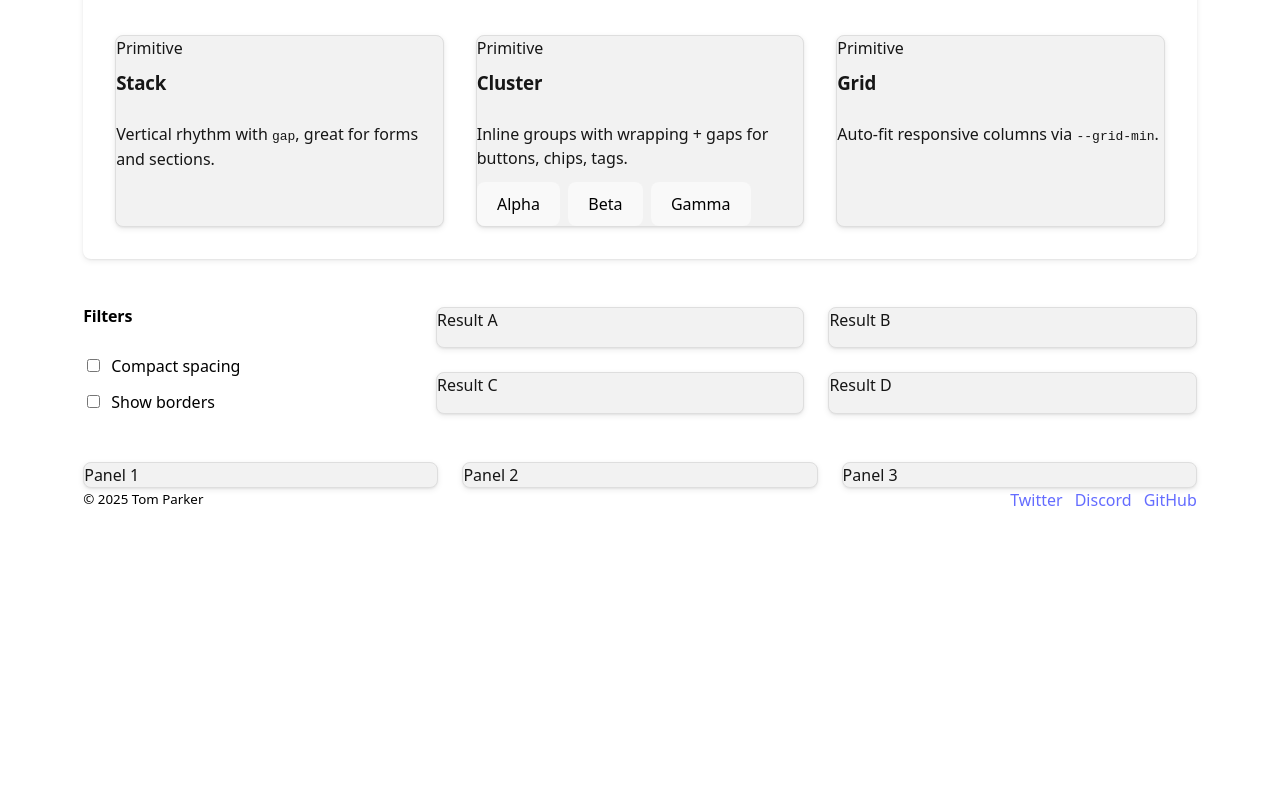
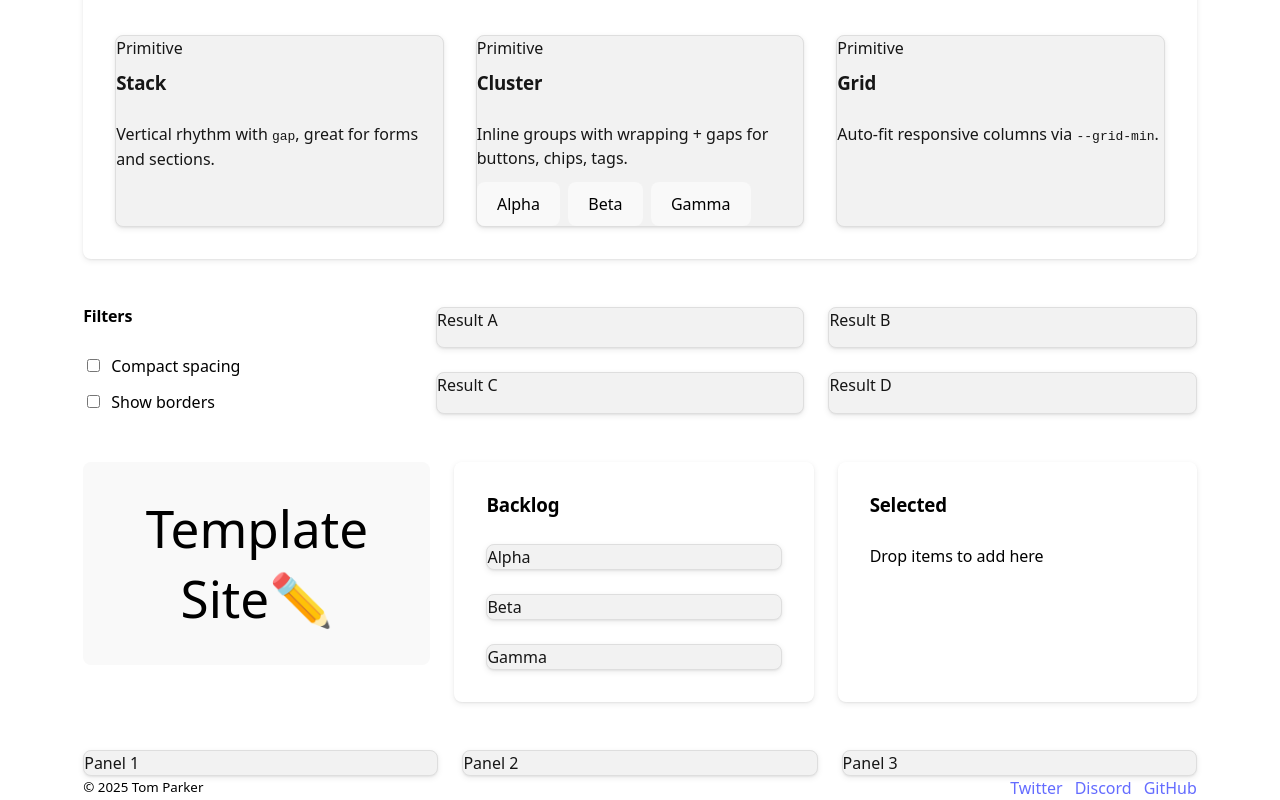
Before and after one commit to tomjparker/SignalBoard, a React (Vite) app in the folder web/: page / in a window 1280 px wide. Shown: the part 1022-1822 px from the top of the page. Before the commit the page ends 1534 px from the top, so only its background shows below. Built offline with nearby package versions, Linux system fonts and the light colour scheme.

Commit message:
one more type error to resolve

```diff
--- a/web/src/App.tsx
+++ b/web/src/App.tsx
@@ -1,12 +1,164 @@
-import { useState } from 'react';
+import { useState, useRef, useEffect } from 'react';
 // import Eclipse from "@/assets";
 // import Sun from "@/assets/sun-icon.png";
 
 /**
  * Imported global CSS once already in main.tsx:
  */
+
+function EditableText({
+  value,
+  onChange,
+  placeholder = "Click to edit…",
+}: {
+  value: string;
+  onChange: (next: string) => void;
+  placeholder?: string;
+}) {
+  const [editing, setEditing] = useState(false);
+  const [draft, setDraft] = useState(value);
+  const inputRef = useRef<HTMLInputElement>(null);
+
+  useEffect(() => {
+    setDraft(value);
+  }, [value]);
+
+  useEffect(() => {
+    if (editing) inputRef.current?.focus();
+  }, [editing]);
+
+  function commit() {
+    if (draft !== value) onChange(draft.trim());
+    setEditing(false);
+  }
+  function cancel() {
+    setDraft(value);
+    setEditing(false);
+  }
+
+  if (!editing) {
+    return (
+      <button
+        type="button"
+        className="inline-flex items-center gap-2 px-2 py-1 rounded hover:bg-neutral-100"
+        onClick={() => setEditing(true)}
+        aria-label="Edit text"
+        title="Click to edit"
+      >
+        <span className={value ? "" : "muted"}>
+          {value || placeholder}
+        </span>
+        <span aria-hidden>✏️</span>
+      </button>
+    );
+  }
+
+  return (
+    <div className="inline-flex items-center gap-2">
+      <input
+        ref={inputRef}
+        className="border rounded px-2 py-1"
+        value={draft}
+        onChange={(e) => setDraft(e.target.value)}
+        onBlur={commit}
+        onKeyDown={(e) => {
+          if (e.key === "Enter") commit();
+          if (e.key === "Escape") cancel();
+        }}
+      />
+      <button className="text-sm" onClick={commit}>Save</button>
+      <button className="text-sm" onClick={cancel}>Cancel</button>
+    </div>
+  );
+}
+
+type Item = { id: string; label: string };
+
+function DraggableCard({ item }: { item: Item }) {
+  return (
+    <div
+      draggable
+      onDragStart={(e) => {
+        e.dataTransfer.setData("text/plain", item.id);
+        e.dataTransfer.effectAllowed = "move";
+      }}
+      className="card px-3 py-2 cursor-move"
+      role="listitem"
+      aria-label={`Drag ${item.label}`}
+      title="Drag me"
+    >
+      {item.label}
+    </div>
+  );
+}
+
+function DroppableZone({
+  title,
+  items,
+  onDropIds,
+  hint = "Drag items here",
+}: {
+  title: string;
+  items: Item[];
+  onDropIds: (ids: string[]) => void;
+  hint?: string;
+}) {
+  const [hover, setHover] = useState(false);
+
+  function handleDrop(e: React.DragEvent) {
+    e.preventDefault();
+    const dt = e.dataTransfer;
+    const id = dt.getData("text/plain"); // simple single-id drop
+    if (id) onDropIds([id]);
+    setHover(false);
+  }
+
+  return (
+    <section
+      onDragOver={(e) => {
+        e.preventDefault();
+        e.dataTransfer.dropEffect = "move";
+        setHover(true);
+      }}
+      onDragLeave={() => setHover(false)}
+      onDrop={handleDrop}
+      className={`stack surface p-3 ${hover ? "ring-2 ring-blue-500" : ""}`}
+      style={{ "--stack-gap": "var(--space-3)" }}
+      aria-label={title}
+    >
+      <h3 className="tracking-tight">{title}</h3>
+      {items.length === 0 ? (
+        <div className="muted text-sm">{hint}</div>
+      ) : (
+        <div className="grid" style={{ "--grid-min": "12rem" }}>
+          {items.map((it) => (
+            <DraggableCard key={it.id} item={it} />
+          ))}
+        </div>
+      )}
+    </section>
+  );
+}
+
 export default function App() {
   const [count, setCount] = useState(0)
+  const [title, setTitle] = useState("Template Site");
+
+  // inside App()
+  const [left, setLeft] = useState<Item[]>([
+    { id: "a", label: "Alpha" },
+    { id: "b", label: "Beta" },
+    { id: "c", label: "Gamma" },
+  ]);
+  const [right, setRight] = useState<Item[]>([]);
+
+  function move(ids: string[], from: Item[], to: Item[], setFrom: any, setTo: any) {
+    const picked = from.filter((i) => ids.includes(i.id));
+    if (picked.length === 0) return;
+    setFrom(from.filter((i) => !ids.includes(i.id)));
+    setTo([...to, ...picked]);
+  }
+
 
   return (
     <div className="page">
@@ -118,6 +270,24 @@ export default function App() {
           </div>
         </section>
 
+        <section className="switcher" style={{ '--switcher-threshold': '40rem' }}>
+          <h1 className="tracking-tight align-center">
+            <EditableText value={title} onChange={setTitle} />
+          </h1>
+          <DroppableZone
+            title="Backlog"
+            items={left}
+            onDropIds={(ids) => move(ids, right, left, setRight, setLeft)}
+            hint="Drag from the other column"
+          />
+          <DroppableZone
+            title="Selected"
+            items={right}
+            onDropIds={(ids) => move(ids, left, right, setLeft, setRight)}
+            hint="Drop items to add here"
+          />
+        </section>
+
         {/* Switcher: row -> column under threshold */}
         <section className="switcher" style={{ '--switcher-threshold': '28rem' }}>
           <div className="card">Panel 1</div>
```
